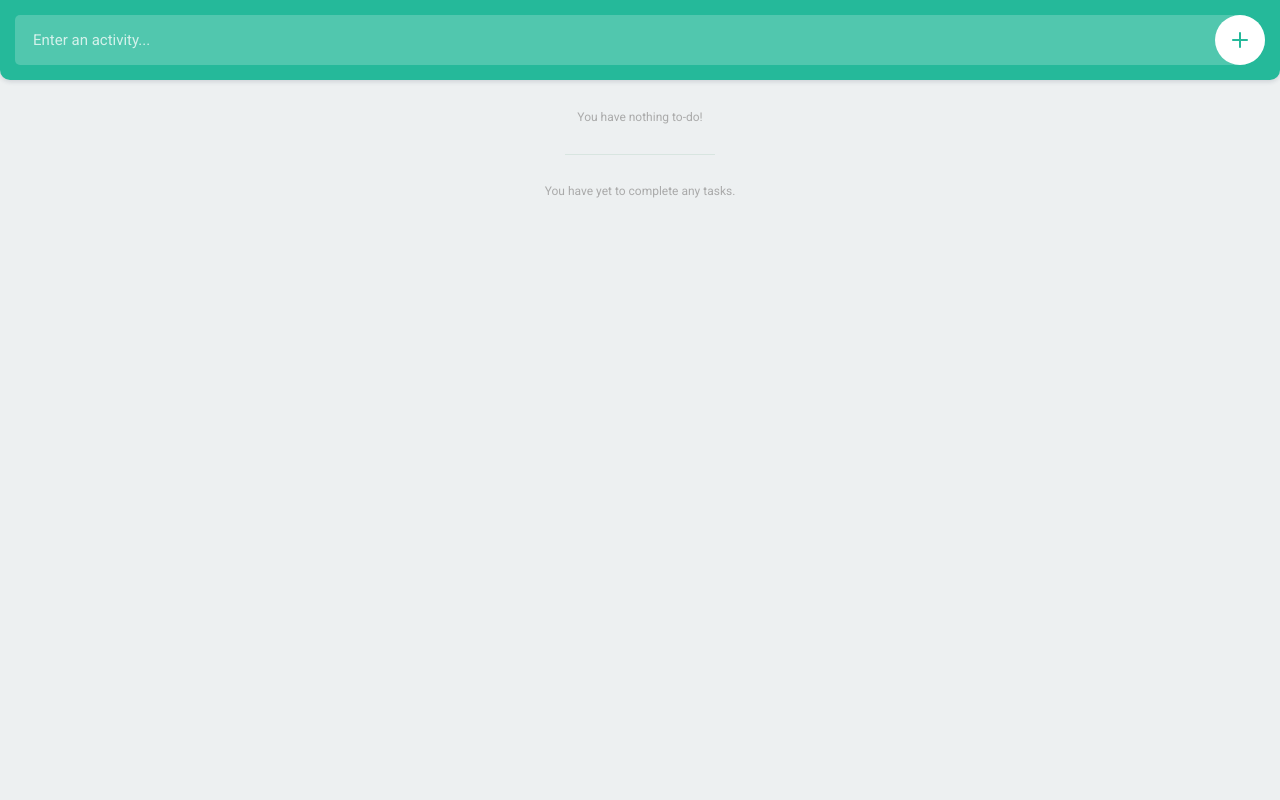
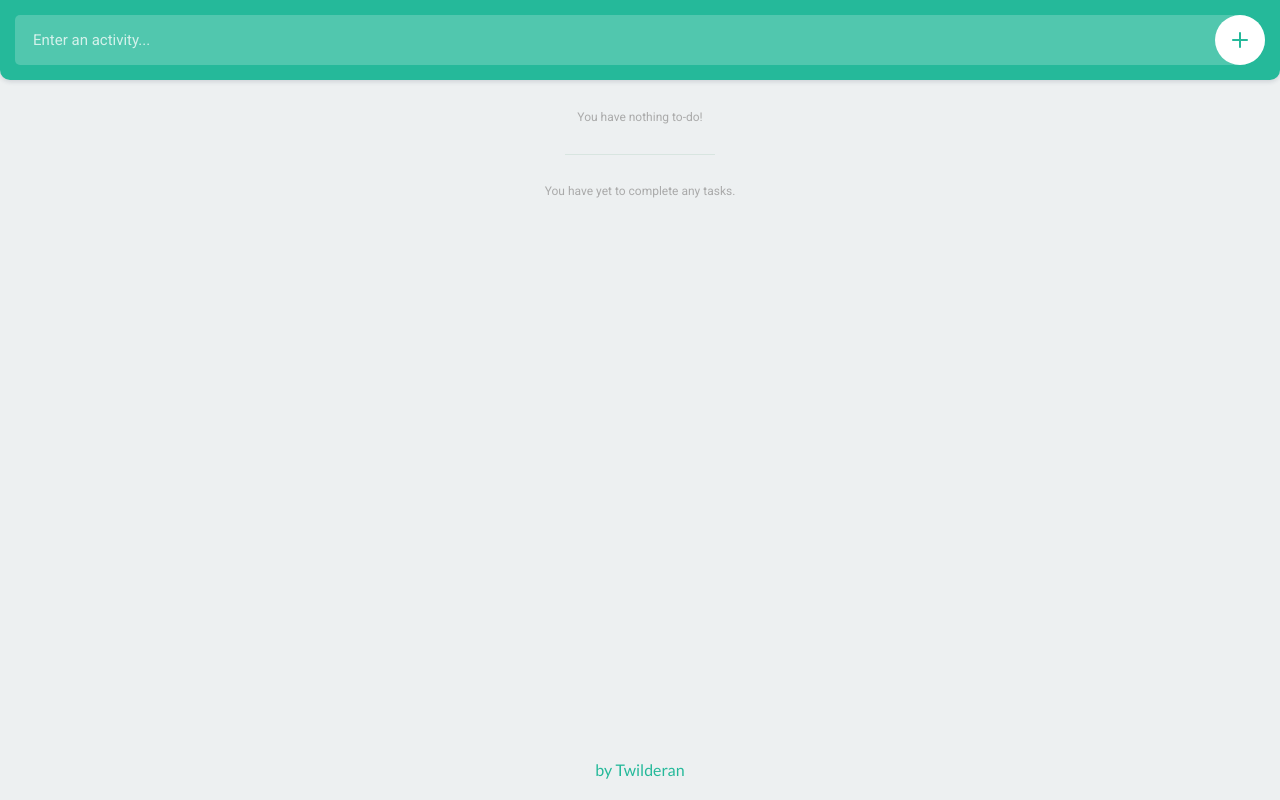
Before and after one commit to twilderan/todoApp, a plain HTML site: page index.html in a window 1280 px wide. Drawn offline with Linux system fonts and the light colour scheme.

Commit message:
Added author's signature

```diff
--- a/index.html
+++ b/index.html
@@ -9,6 +9,8 @@
 
   <!-- Roboto font embed -->
   <link href="https://fonts.googleapis.com/css?family=Roboto:400,500,700&display=swap" rel="stylesheet">
+  <!-- Lato font embed -->
+  <link href="https://fonts.googleapis.com/css?family=Lato&display=swap" rel="stylesheet">
 
   <!-- Stylesheets -->
   <link rel="stylesheet" href="src/css/reset.min.css">
@@ -31,6 +33,10 @@
     <ul class="todo" id="completed"></ul>
   </div>
 
+  <footer>
+    <a class="author" href="https://github.com/twilderan" target="_blank">by Twilderan</a>
+  </footer>
+
   <!-- JavaScript -->
   <script src='src/js/main.js'></script>
 </body>
--- a/src/css/style.css
+++ b/src/css/style.css
@@ -98,6 +98,19 @@ header button svg {
   padding: 15px;
 }
 
+footer {
+  position: absolute;
+  bottom: 0;
+  height: 40px;
+  width: 100%;
+  text-align: center;
+}
+
+footer .author {
+  font-family: 'Lato', sans-serif;
+  text-decoration: none;
+  color: #25b99a;
+}
 
 ul.todo {
   width: 100%;
```
